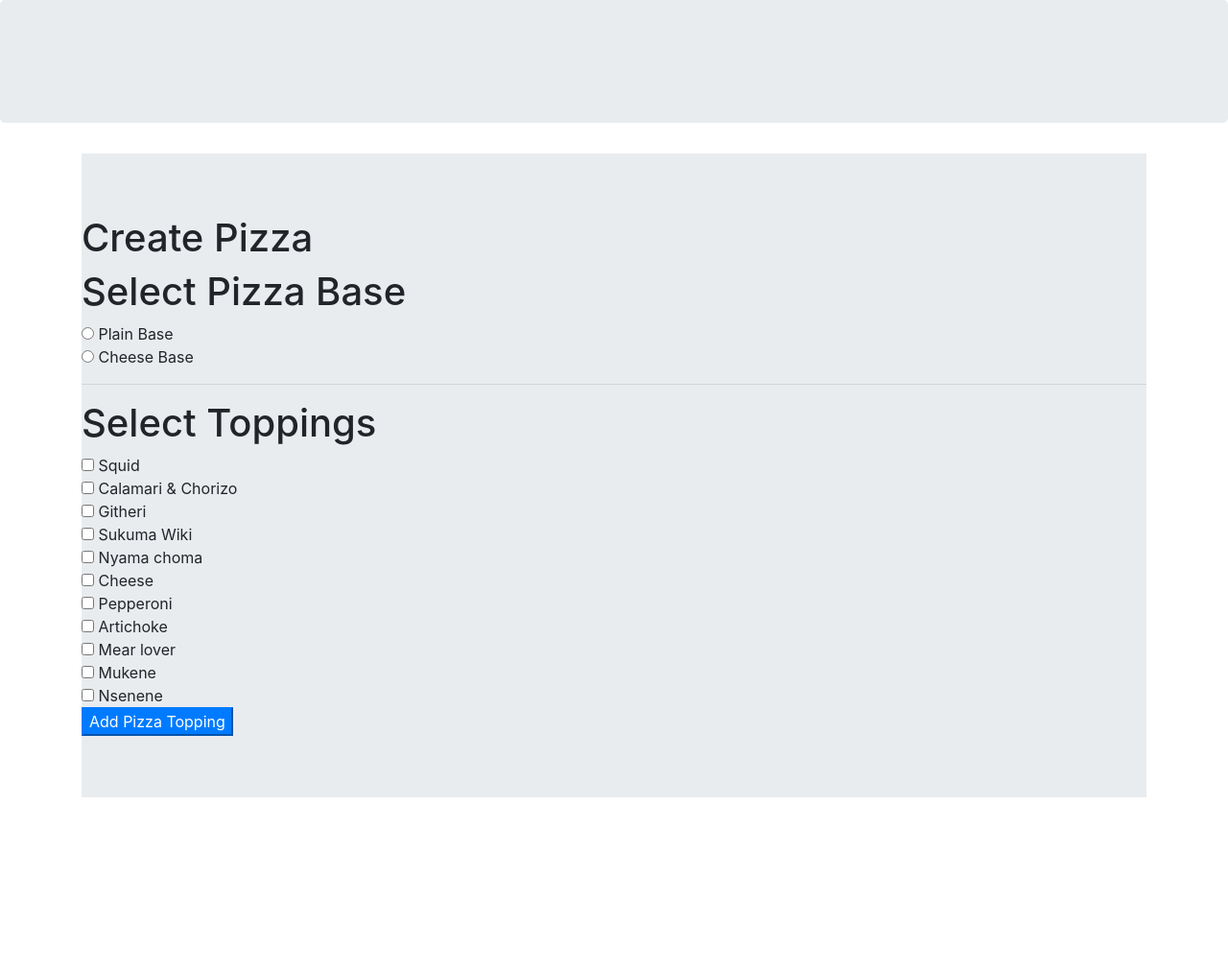
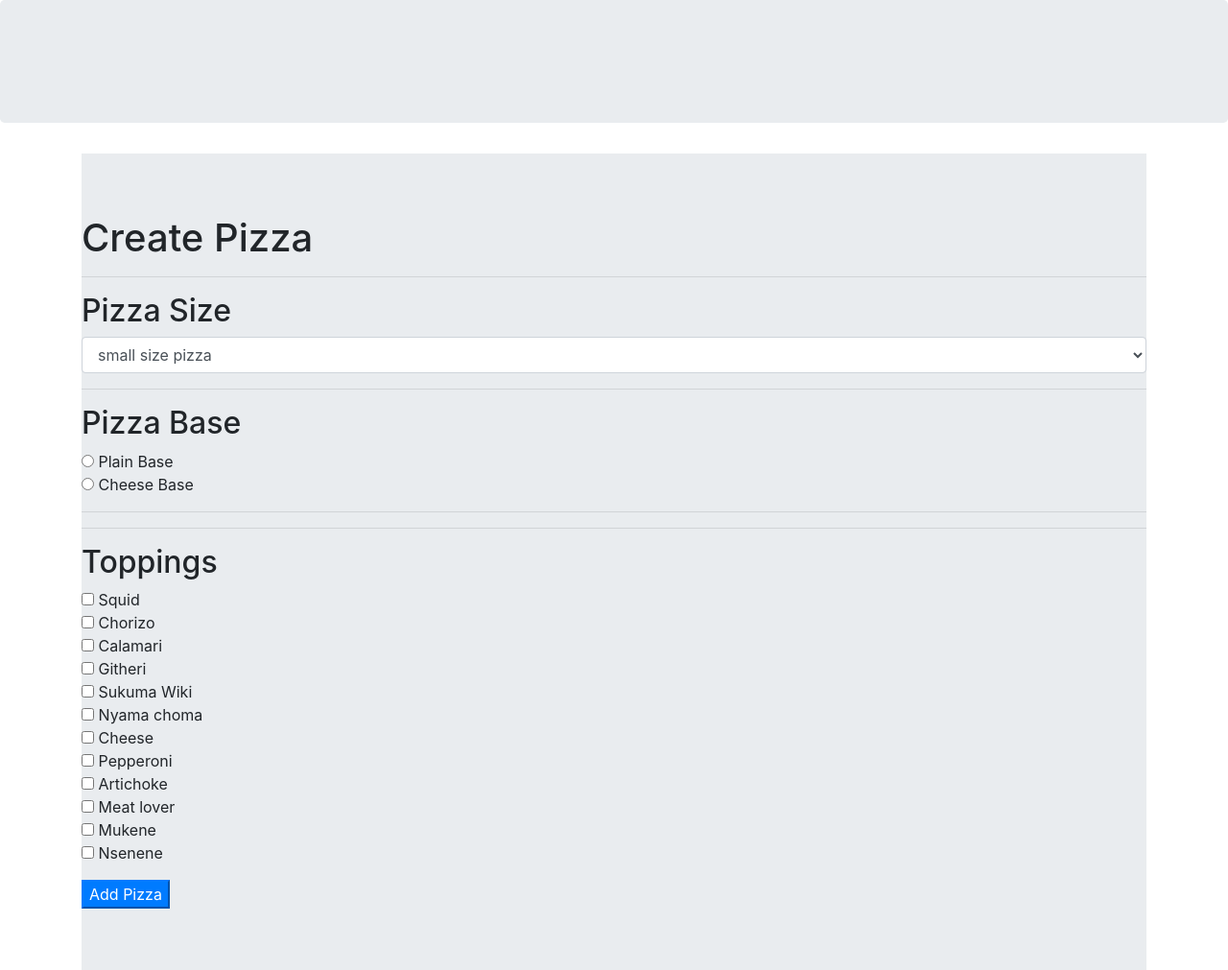
Before and after one commit to SNulu/Order-Pizza, a plain HTML site: page index.html in a window 1280 px wide. Shown: the whole page at 96% size. Before the commit the page ends 863 px from the top, so only its background shows below. Drawn offline with nearby package versions, Linux system fonts and the light colour scheme.

Commit message:
add options to have diferent pizza size, prices.

```diff
--- a/index.html
+++ b/index.html
@@ -17,27 +17,42 @@
         <div class="jumbotron jumbotron-fluid">
       <h1>Create Pizza</h1>
 
+      <hr />
       <form id="new-pizza">
-
-        <h1>Select Pizza Base</h1>
+        <div class="form-group">
+          <div class="form-group">
+          <h2>Pizza Size</h2>
+          <select class="form-control" id="pizzaSize">
+            <option value="small">small size pizza</option>
+            <option value="medium">medium size pizza</option>
+            <option value="large">large size pizza</option>
+            <option value="super">Super size pizza</option>
+          </select>
+          </div>
+          <hr />
+        <h2>Pizza Base</h2>
         <input type="radio" name="pizza-base" value="plain-base"> Plain Base<br>
         <input type="radio" name="pizza-base" value="cheese-base"> Cheese Base<br>
-
         <hr />
-        <h1>Select Toppings</h1>
+        </div>
+        <hr />
+        <div class="form-group">
+        <h2>Toppings</h2>
         <input type="checkbox" name="toppings" value="Squid"> Squid<br>
-        <input type="checkbox" name="toppings" value="Calamari"> Calamari & Chorizo<br>
+        <input type="checkbox" name="toppings" value="Squid"> Chorizo<br>
+        <input type="checkbox" name="toppings" value="Calamari"> Calamari<br>
         <input type="checkbox" name="toppings" value="Githeri"> Githeri<br>
         <input type="checkbox" name="toppings" value="Sukuma-wiki"> Sukuma Wiki<br>
         <input type="checkbox" name="toppings" value="Nyama-choma"> Nyama choma<br>
         <input type="checkbox" name="toppings" value="Cheese"> Cheese<br>
         <input type="checkbox" name="toppings" value="Pepperoni"> Pepperoni<br>
         <input type="checkbox" name="toppings" value="Artichoke"> Artichoke<br>
-        <input type="checkbox" name="toppings" value="Meat-lover"> Mear lover<br>
+        <input type="checkbox" name="toppings" value="Meat-lover"> Meat lover<br>
         <input type="checkbox" name="toppings" value="Mukene"> Mukene<br>
         <input type="checkbox" name="toppings" value="Nsenene"> Nsenene<br>
         <!-- <input type="submit" value="Submit"> -->
-        <button type="submit" class="btn-primary">Add Pizza Topping</button>
+        </div>
+        <button type="submit" class="btn-primary">Add Pizza</button>
 
       </form>
       </div>
--- a/js/scripts.js
+++ b/js/scripts.js
@@ -1,11 +1,19 @@
 function PizzaJoint() {
   this.base = "",
-  this.toppings = []
+  this.toppings = [],
+  this.size=""
 }
 
-PizzaJoint.prototype.getPrice =
+PizzaJoint.prototype.cost =
 function (){
   var basePrice = 10;
+  if (this.size === "supper") {
+    basePrice = 20;
+  } else if (this.size === "large") {
+    basePrice = 16;
+  } else if (this.size === "medium") {
+    basePrice = 12;
+  }
   var toppingPrice = 1;
   return basePrice + this.toppings.length*toppingPrice;
 };
@@ -23,11 +31,14 @@ PizzaOrder.prototype.getTotal =
 function (){
   var total = 0;
   this.pizzas.forEach(function(pizza){
-    total += pizza.getPrice();
+    total += pizza.cost();
   });
   return total;
 };
 
+
+
+// Business Logic for Contacts ---------
 var createPizza = function(){
 
   pizza = new PizzaJoint()
@@ -39,6 +50,8 @@ var createPizza = function(){
     console.log(index+' checkbox has value ' +$(this).val());
     pizza.toppings.push($(this).val())
   });
+  var pizzaSize = $("#pizzaSize").val()
+  pizza.size = pizzaSize;
 
   return pizza
 }
```
